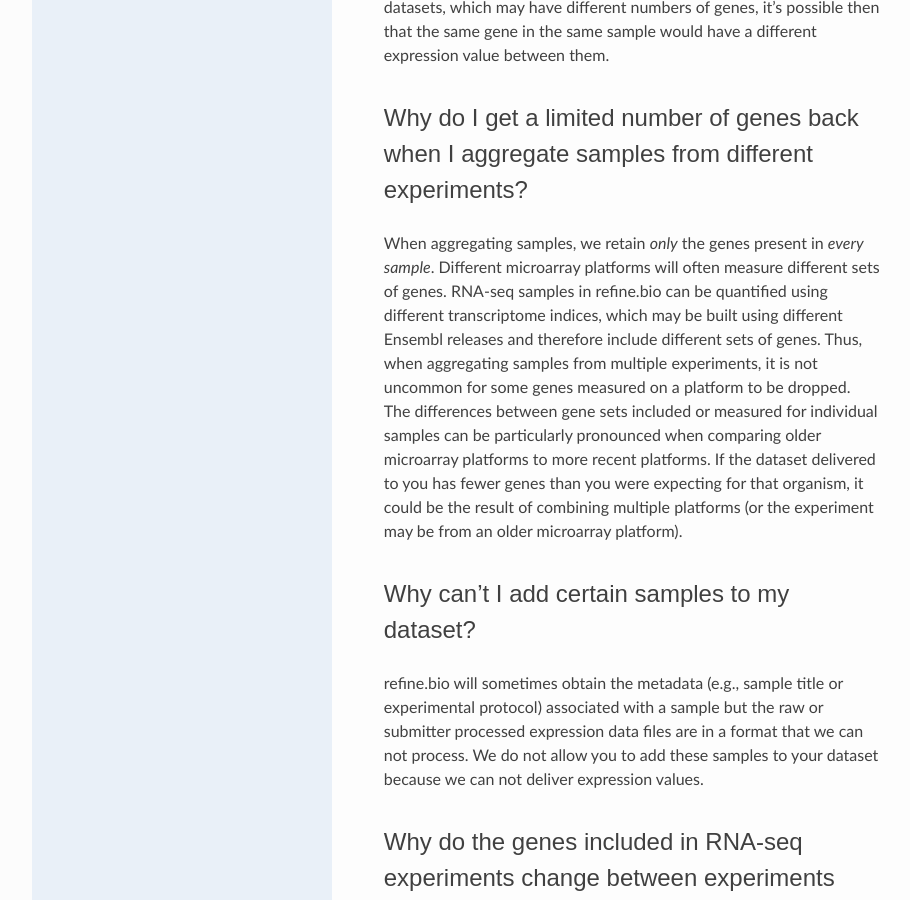
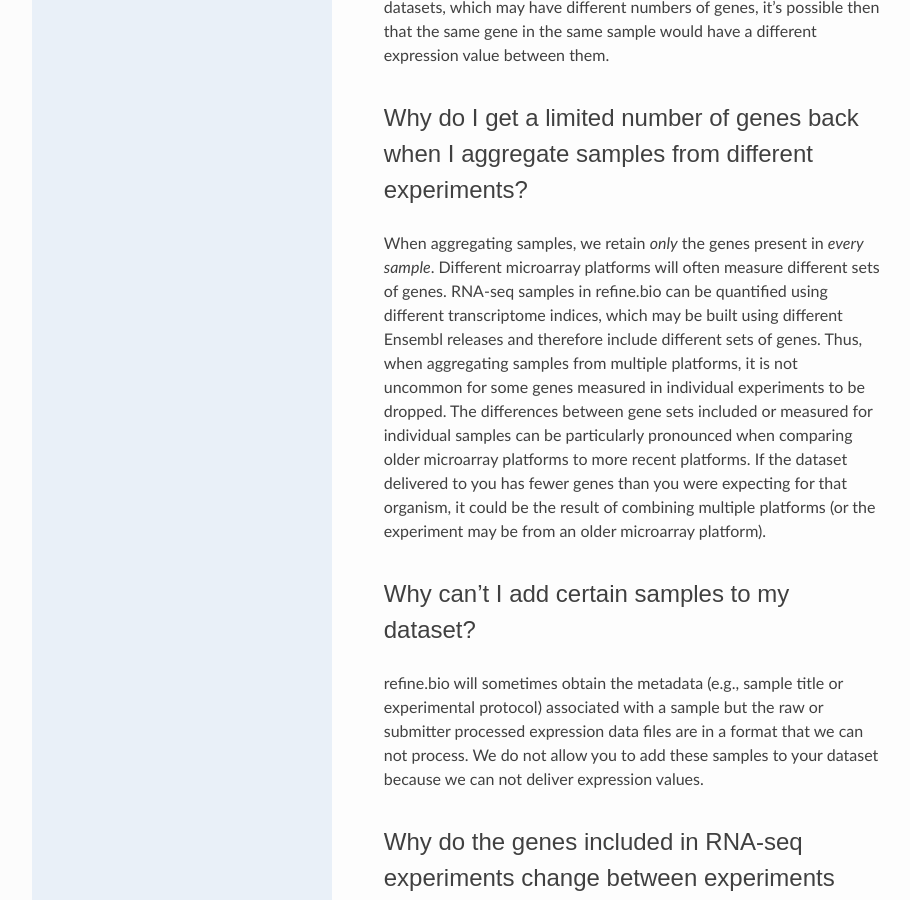
Before and after one commit to AlexsLemonade/refinebio-docs, a Sphinx documentation site: the page built from docs/faq.md, in a window 1280 px wide and 900 px high, scrolled down 1432 px. Shown: the whole window, without its empty margins (158-1068 px from the left). Built offline with Sphinx 7.4.7 and the Read the Docs theme 2.0.0, drawn with Linux system fonts in a browser that asks for light colours.

Commit message:
Update docs/faq.md
Co-authored-by: jashapiro <josh.shapiro@ccdatalab.org>

```diff
--- a/docs/faq.md
+++ b/docs/faq.md
@@ -35,7 +35,7 @@ If a user download different datasets, which may have different numbers of genes
 When aggregating samples, we retain _only_ the genes present in _every sample_.
 Different microarray platforms will often measure different sets of genes.
 RNA-seq samples in refine.bio can be quantified using different transcriptome indices, which may be built using different Ensembl releases and therefore include different sets of genes.
-Thus, when aggregating samples from multiple experiments, it is not uncommon for some genes measured on a platform to be dropped.
+Thus, when aggregating samples from multiple platforms, it is not uncommon for some genes measured in individual experiments to be dropped.
 The differences between gene sets included or measured for individual samples can be particularly pronounced when comparing older microarray platforms to more recent platforms.
 If the dataset delivered to you has fewer genes than you were expecting for that organism, it could be the result of combining multiple platforms (or the experiment may be from an older microarray platform).
 
```
